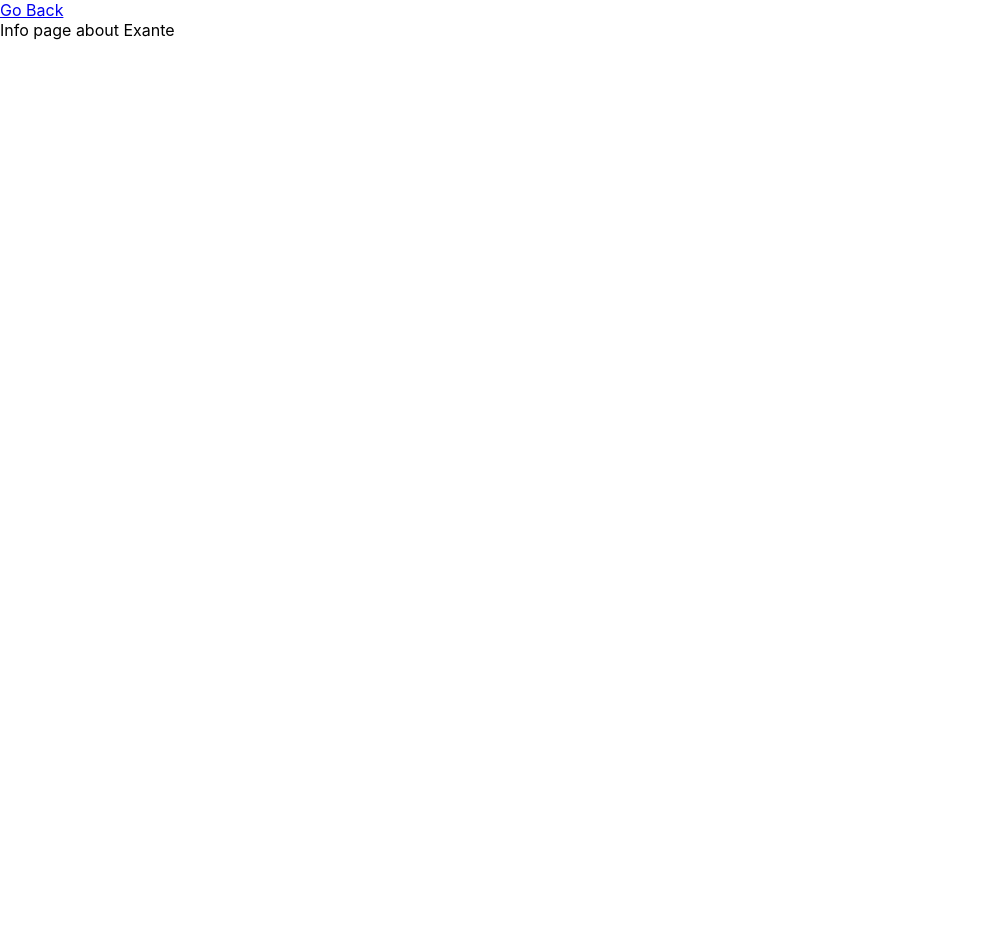
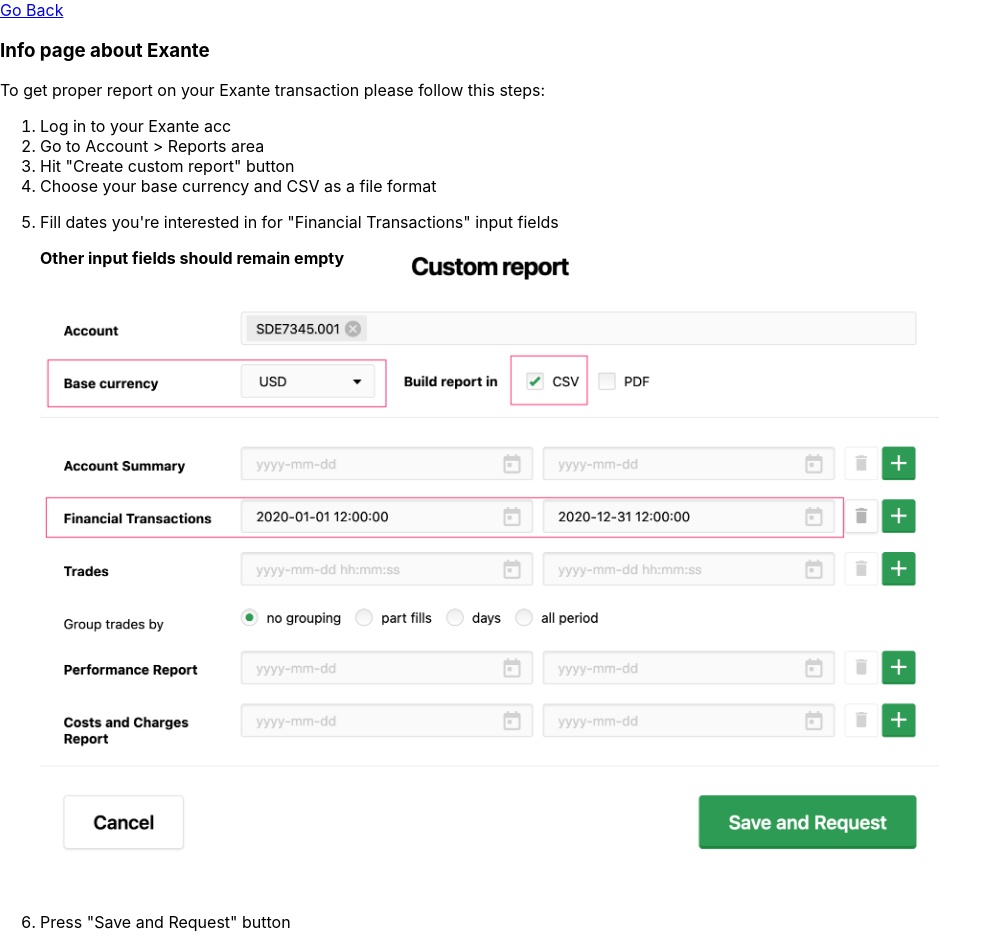
Before and after one commit to andrewmiroshnichenko/trading-taxes, a React (Create React App) app: page /exante-details in a window 1280 px wide. Shown: the whole page, without its empty margins (0-1002 px from the left). Before the commit the page ends 800 px from the top, so only its background shows below. Built offline with nearby package versions, Linux system fonts and the light colour scheme.

Commit message:
text and image added

```diff
--- a/src/index.css
+++ b/src/index.css
@@ -1,13 +1,17 @@
+* {
+  box-sizing: border-box;
+}
+
 body {
   margin: 0;
-  font-family: -apple-system, BlinkMacSystemFont, 'Segoe UI', 'Roboto', 'Oxygen',
-    'Ubuntu', 'Cantarell', 'Fira Sans', 'Droid Sans', 'Helvetica Neue',
+  font-family: -apple-system, BlinkMacSystemFont, "Segoe UI", "Roboto", "Oxygen",
+    "Ubuntu", "Cantarell", "Fira Sans", "Droid Sans", "Helvetica Neue",
     sans-serif;
   -webkit-font-smoothing: antialiased;
   -moz-osx-font-smoothing: grayscale;
 }
 
 code {
-  font-family: source-code-pro, Menlo, Monaco, Consolas, 'Courier New',
+  font-family: source-code-pro, Menlo, Monaco, Consolas, "Courier New",
     monospace;
 }
--- a/src/pages/AboutExante/index.tsx
+++ b/src/pages/AboutExante/index.tsx
@@ -1,10 +1,36 @@
 import React from "react";
 import { Link } from "react-router-dom";
+import customReportSettingScreenshot from "./custom-report-setting.png";
 
 const AboutExante: React.FunctionComponent = () => (
   <>
     <Link to="/">Go Back</Link>
-    <div>Info page about Exante</div>
+    <h3>Info page about Exante</h3>
+    <p>
+      To get proper report on your Exante transaction please follow this steps:
+    </p>
+    <ol>
+      <li>Log in to your Exante acc</li>
+      <li>Go to Account &gt; Reports area</li>
+      <li>Hit &quot;Create custom report&quot; button</li>
+      <li>Choose your base currency and CSV as a file format</li>
+      <li
+        style={{
+          background: `url(${customReportSettingScreenshot}) left 20px/contain no-repeat`,
+          height: 650,
+          marginBottom: "50px",
+        }}
+      >
+        <p>
+          Fill dates you&apos;re interested in for &quot;Financial
+          Transactions&quot; input fields
+        </p>
+        <p>
+          <b>Other input fields should remain empty</b>
+        </p>
+      </li>
+      <li>Press &quot;Save and Request&quot; button</li>
+    </ol>
   </>
 );
 
```
Also changed, not shown: src/pages/AboutExante/custom-report-setting.png (added).
